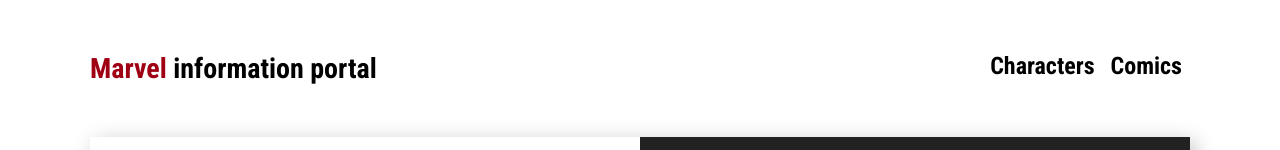
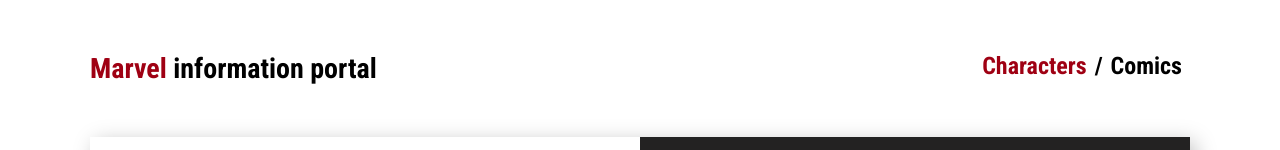
Before and after one commit to IvanovZakhar/Marvel-information-portal, a React (Create React App) app: page / in a window 1280 px wide. Shown: the top 150 px of the page. Built offline with nearby package versions, Linux system fonts and the light colour scheme; no server answers.

Commit message:
update router 6.1.0

```diff
--- a/src/components/app/App.js
+++ b/src/components/app/App.js
@@ -1,21 +1,10 @@
-import { useState } from "react";
 import AppHeader from "../appHeader/AppHeader";
-import AppBanner from "../appBanner/AppBanner"
-import RandomChar from "../randomChar/RandomChar";
-import CharList from "../charList/CharList";
-import CharInfo from "../charInfo/CharInfo";
-import ErrorBoundaries from "../errorBoundaries/ErrorBoundaries";
-import decoration from '../../resources/img/vision.png';
-import ComicsList from "../comicsList/ComicsList";
+import {MainPage, ComicsPage} from "../pages/index"
 import {BrowserRouter as Router, Routes, Route} from "react-router-dom";
 
 const App = () =>{
 
-    const [selectedChar, setChar] = useState(null);
 
-    const onCharSelected = (id) => {
-        setChar(id);
-    }
 
     return (
         <Router>
@@ -23,34 +12,8 @@ const App = () =>{
                 <AppHeader/>
                 <main>
                     <Routes>
-                        <Route path="/" element={
-                            <>
-                                <ErrorBoundaries>
-                                        <RandomChar/>
-                                </ErrorBoundaries>
-
-                                <div className="char__content">
-                                    <ErrorBoundaries>
-                                            <CharList onCharSelected = {onCharSelected}/>
-                                    </ErrorBoundaries>
-
-                                    <ErrorBoundaries>
-                                        <CharInfo charId={selectedChar}/>
-                                    </ErrorBoundaries>
-
-                                </div>
-                                <img className="bg-decoration" src={decoration} alt="vision"/>
-                            </>
-                        }/>
-
-
-                        <Route path="/comics" element={<>
-                                                        <AppBanner/>
-                                                        <ComicsList/>
-                                                        </>
-                        }/>
-
-
+                        <Route path="/" element={<MainPage/>}/>
+                        <Route path="/comics" element={ <ComicsPage/>}/>
                     </Routes>
                 </main>
             </div>
--- a/src/components/appHeader/AppHeader.js
+++ b/src/components/appHeader/AppHeader.js
@@ -11,9 +11,15 @@ const AppHeader = () => {
             </h1>
             <nav className="app__menu">
                 <ul>
-                    <li><NavLink activeStyle={{'color': '#9f0013'}}  to="/">Characters</NavLink></li>
-
-                    <li><NavLink activeStyle={{'color': '#9f0013'}}  to="/comics">Comics</NavLink></li>
+                    <li><NavLink
+                    end
+                    style = {({ isActive }) => ({color: isActive ? '#9f0013' : 'inherit'})}
+                     to="/">Characters</NavLink></li>
+                    /
+                    <li><NavLink
+                    end
+                    style = {({ isActive }) => ({color: isActive ? '#9f0013' : 'inherit'})}
+                     to="/comics">Comics</NavLink></li>
                 </ul>
             </nav>
         </header>
--- /dev/null
+++ b/src/components/pages/ComicsPage.js
@@ -0,0 +1,13 @@
+import ComicsList from "../comicsList/ComicsList";
+import AppBanner from "../appBanner/AppBanner";
+
+const ComicsPage = () => {
+    return (
+        <>
+            <AppBanner/>
+            <ComicsList/>
+        </>
+    )
+}
+
+export default ComicsPage;
--- /dev/null
+++ b/src/components/pages/MainPage.js
@@ -0,0 +1,38 @@
+import { useState } from "react";
+import RandomChar from "../randomChar/RandomChar";
+import CharList from "../charList/CharList";
+import CharInfo from "../charInfo/CharInfo";
+import ErrorBoundaries from "../errorBoundaries/ErrorBoundaries";
+import decoration from '../../resources/img/vision.png';
+
+
+const MainPage = () => {
+
+    const [selectedChar, setChar] = useState(null);
+
+    const onCharSelected = (id) => {
+        setChar(id);
+    }
+
+    return (
+    <>
+        <ErrorBoundaries>
+                <RandomChar/>
+        </ErrorBoundaries>
+
+        <div className="char__content">
+            <ErrorBoundaries>
+                    <CharList onCharSelected = {onCharSelected}/>
+            </ErrorBoundaries>
+
+            <ErrorBoundaries>
+                <CharInfo charId={selectedChar}/>
+            </ErrorBoundaries>
+
+        </div>
+        <img className="bg-decoration" src={decoration} alt="vision"/>
+    </>
+    )
+}
+
+export default MainPage;
--- /dev/null
+++ b/src/components/pages/index.js
@@ -0,0 +1,4 @@
+import ComicsPage from "./ComicsPage";
+import MainPage from "./MainPage";
+
+export {MainPage, ComicsPage};
```
